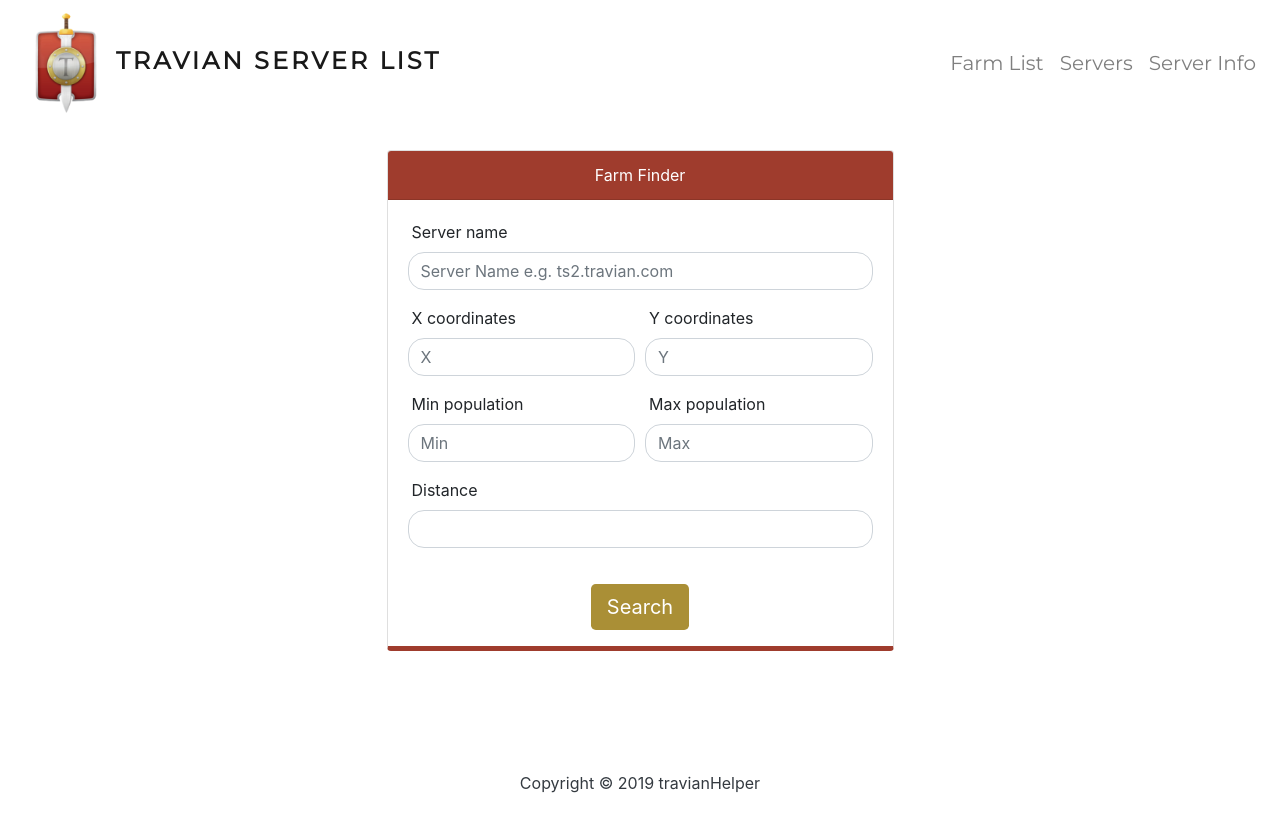
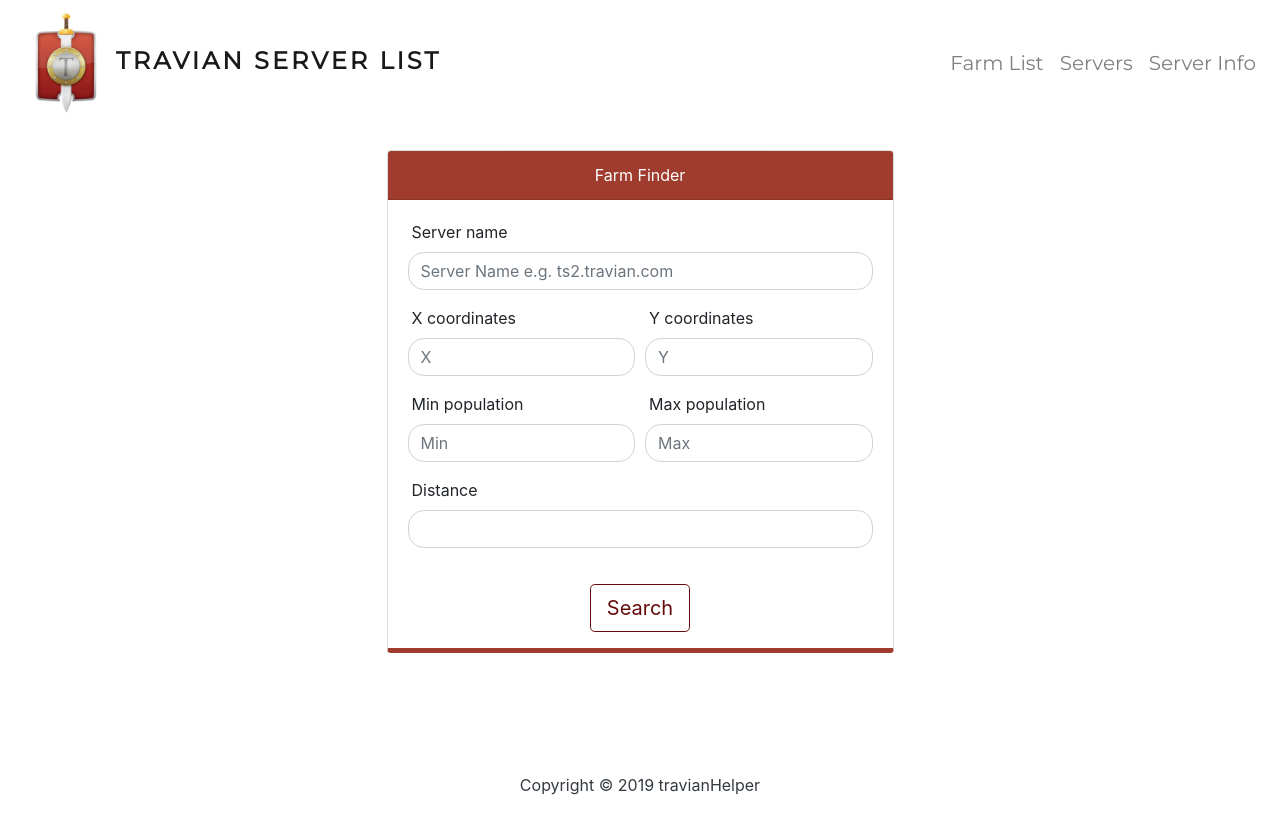
Before and after one commit to pakelis/travianHelper, a React (Create React App) app in the folder client/: page /farmlist in a window 1280 px wide. Built offline with nearby package versions, Linux system fonts and the light colour scheme.

Commit message:
initial commit

```diff
--- a/client/src/App.css
+++ b/client/src/App.css
@@ -92,7 +92,7 @@ a:hover {
   border-collapse: collapse;
   overflow: hidden;
   box-shadow: 0 0 20px rgba(0, 0, 0, 0.15);
-  border-color: #9f3c2d;
+  /* border-color: #9f3c2d; */
   background-color: white;
 }
 
@@ -162,6 +162,7 @@ a:hover {
 
 .btn.btn-outline-light {
   border-color: #640b0a;
+  color: #640b0a;
   /* border: solid; */
 }
 
@@ -187,8 +188,8 @@ a:hover {
 }
 
 .btn.btn-primary {
-  background-color: #aa8f36;
-  border: none;
+  /* background-color: #b8b9bc; */
+  /* border: none; */
 }
 
 .btn.btn-primary:active:focus {
--- a/client/src/components/farmlist/FarmList.js
+++ b/client/src/components/farmlist/FarmList.js
@@ -292,7 +292,7 @@ class FarmList extends Component {
               <div className="col-md-12 text-center mb-3">
                 <button
                   type="submit"
-                  className="btn btn-primary btn-lg"
+                  className="btn btn-outline-light btn-lg"
                   onClick={this.displayList}
                 >
                   Search
```
